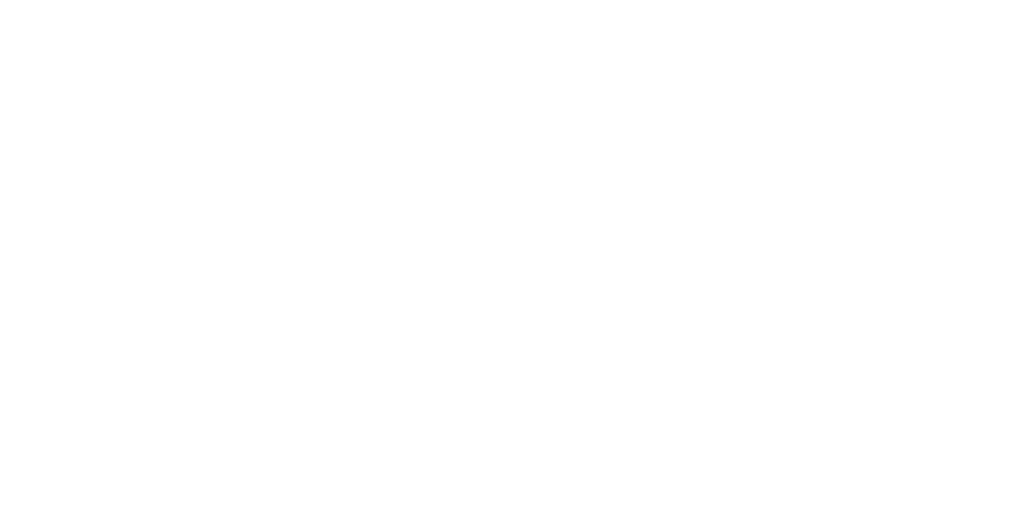
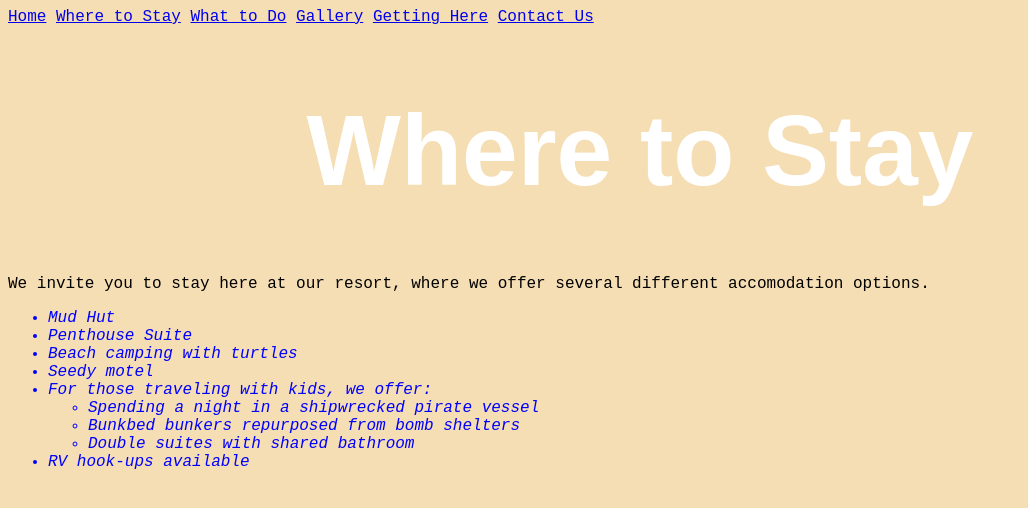
Before and after one commit to KristaRutz/Island-Resort, a plain HTML site: page accomodations.html in a window 1280 px wide. Shown: the whole page, without its empty margins (0-1028 px from the left). Drawn offline with Linux system fonts and the light colour scheme.

Commit message:
add styles

```diff
--- a/accomodations.html
+++ b/accomodations.html
@@ -0,0 +1,33 @@
+<!DOCTYPE html>
+<html>
+  <head>
+    <link href="css/styles.css" rel="stylesheet" type="text/css">
+    <title>Accomodations</title>
+  </head>
+  <body>
+      <a href="index.html">Home</a>
+      <a href="accomodations.html">Where to Stay</a>
+      <a href="activities.html">What to Do</a>
+      <a href="pictures.html">Gallery</a>
+      <a href="travel-arrangements.html">Getting Here</a>
+      <a href="contact-info.html">Contact Us</a>
+      <br>
+
+      <h1>Where to Stay</h1>
+      <p>We invite you to stay here at our resort, where we offer several different accomodation options.</p>
+      <ul>
+        <li>Mud Hut</li>
+        <li>Penthouse Suite</li>
+        <li>Beach camping with turtles</li>
+        <li>Seedy motel</li>
+        <li>For those traveling with kids, we offer:
+          <ul>
+            <li>Spending a night in a shipwrecked pirate vessel</li>
+            <li>Bunkbed bunkers repurposed from bomb shelters</li>
+            <li>Double suites with shared bathroom</li>
+          </ul>
+        </li>
+        <li>RV hook-ups available</li>
+      </ul>
+  </body>
+</html>
--- a/css/styles.css
+++ b/css/styles.css
@@ -3,13 +3,18 @@ a {
 }
 
 body {
-  background-color: rgb(44, 150, 139);
-  /* background-color: transparent; */
+  background-color: wheat;
+  font-family: 'Courier New', Courier, monospace;
 }
 
 h1 {
   font-family: sans-serif;
-  font-size: 500px;
+  font-size: 100px;
   color: white;
   text-align: center;
 }
+
+li {
+  font-style: italic;
+  color: blue;
+}
```
Also changed, not shown: contact-info.html (+1 -0 lines), travel-arrangements.html (+9 -1 lines).
